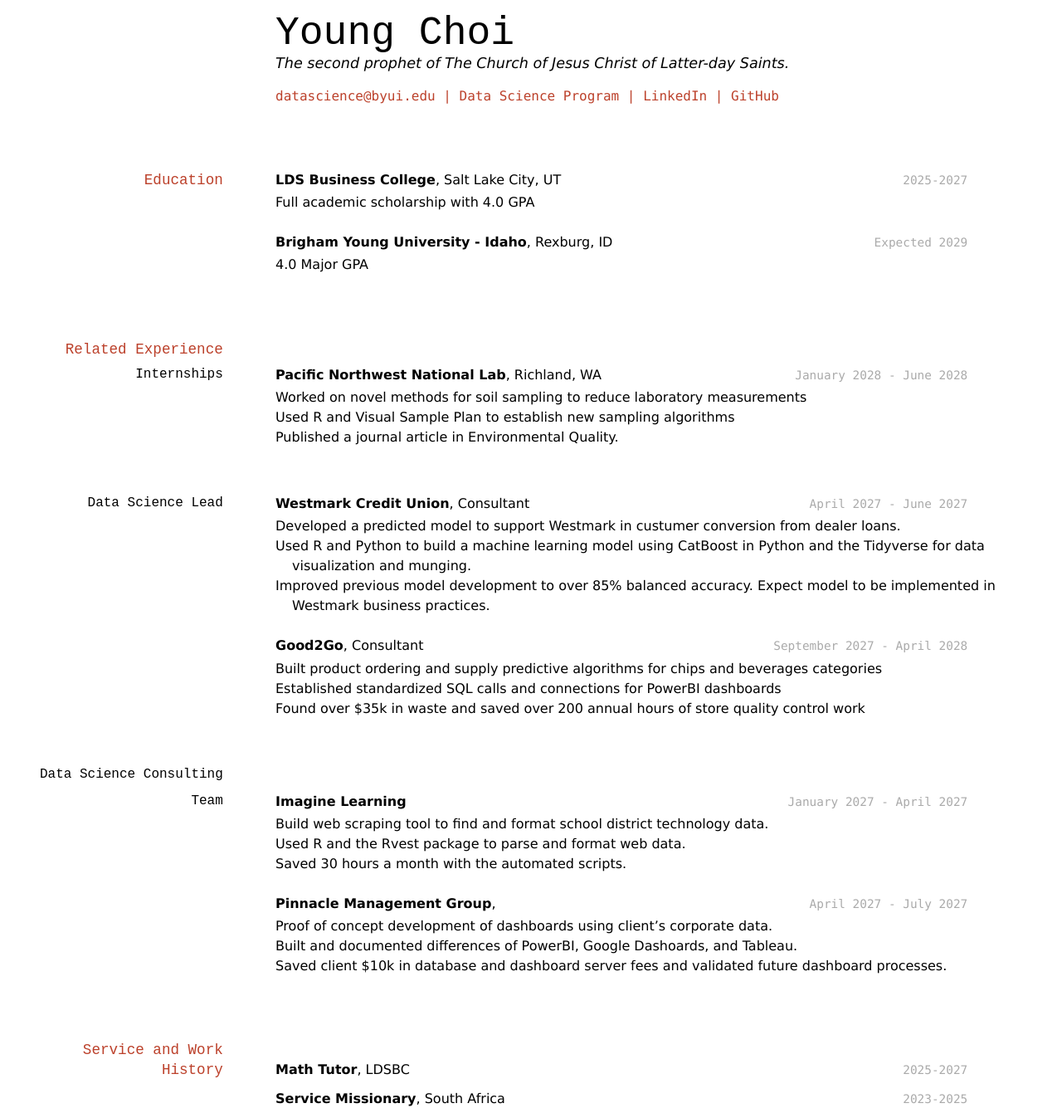
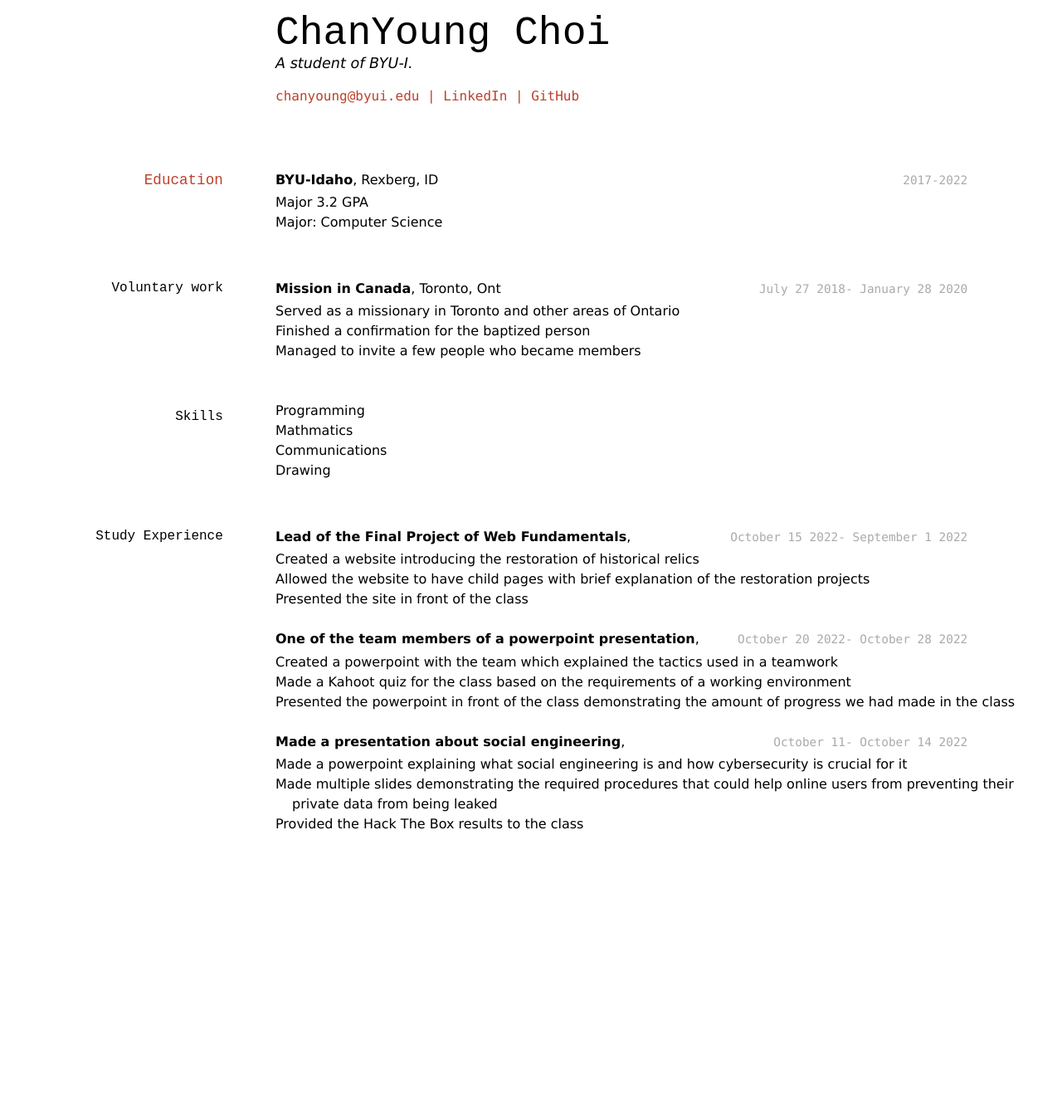
Before and after one commit to chanyoung1999/chanyoung1999_resume_test, a Jekyll site: the page built from docs/index.md, in a window 1280 px wide. Shown: the whole page at 83% size. Built offline with Jekyll 4.4.1, drawn with Linux system fonts in a browser that asks for light colours; after the commit the page ends 1029 px from its top, so only the background shows below that.

Commit message:
Add files via upload

```diff
--- a/docs/index.md
+++ b/docs/index.md
@@ -1,85 +1,70 @@
 ---
 layout: cv
-title: Brigham Young's Resume
+title: ChanYoung Choi's Resume
 ---
-# Young Choi
-The second prophet of The Church of Jesus Christ of Latter-day Saints.
+# ChanYoung Choi
+A student of BYU-I.
 
 <div id="webaddress">
-<a href="datascience@byui.edu">datascience@byui.edu</a>
-| <a href="https://byuidatascience.github.io/development.html">Data Science Program</a>
-| <a href="https://www.linkedin.com/groups/13537407/">LinkedIn</a>
-| <a href="https://github.com/byuids-resumes">GitHub</a>
+<a href="chanyoung@byui.edu">chanyoung@byui.edu</a>
+| <a href="https://www.linkedin.com/in/chan-choi-b1190597/">LinkedIn</a>
+| <a href="https://github.com/chanyoung1999">GitHub</a>
 </div>
 
 <!-- https://www.monique.tech/the-art-of-markdown -->
 
 ## Education
 
-`2025-2027`
-__LDS Business College__, Salt Lake City, UT
+`2017-2022`
+__BYU-Idaho__, Rexberg, ID
 
-- Full academic scholarship with 4.0 GPA
-
-`Expected 2029`
-__Brigham Young University - Idaho__, Rexburg, ID
-
-- 4.0 Major GPA
+- Major 3.2 GPA
+- Major: Computer Science
 
 
-## Related Experience
 
-### Internships
+### Voluntary work
 
-`January 2028 - June 2028`
-__Pacific Northwest National Lab__, Richland, WA
+`July 27 2018- January 28 2020`
+__Mission in Canada__, Toronto, Ont
 
-- Worked on novel methods for soil sampling to reduce laboratory measurements
-- Used R and Visual Sample Plan to establish new sampling algorithms
-- Published a journal article in Environmental Quality.
-
-### Data Science Lead
-
-`April 2027 - June 2027`
-__Westmark Credit Union__, Consultant
-
-- Developed a predicted model to support Westmark in custumer conversion from dealer loans.
-- Used R and Python to build a machine learning model using CatBoost in Python and the Tidyverse for data visualization and munging.
-- Improved previous model development to over 85% balanced accuracy. Expect model to be implemented in Westmark business practices.
-
-`September 2027 - April 2028`
-__Good2Go__, Consultant
-
-- Built product ordering and supply predictive algorithms for chips and beverages categories
-- Established standardized SQL calls and connections for PowerBI dashboards
-- Found over $35k in waste and saved over 200 annual hours of store quality control work
-
-### Data Science Consulting Team
-
-`January 2027 - April 2027`
-__Imagine Learning__
-
-- Build web scraping tool to find and format school district technology data.
-- Used R and the Rvest package to parse and format web data.
-- Saved 30 hours a month with the automated scripts.
-
-`April 2027 - July 2027`
-__Pinnacle Management Group__,
-
-- Proof of concept development of dashboards using client's corporate data.
-- Built and documented differences of PowerBI, Google Dashoards, and Tableau.
-- Saved client $10k in database and dashboard server fees and validated future dashboard processes.
+- Served as a missionary in Toronto and other areas of Ontario
+- Finished a confirmation for the baptized person
+- Managed to invite a few people who became members
 
 
-## Service and Work History
-
-`2025-2027`
-__Math Tutor__, LDSBC
 
 
-`2023-2025`
-__Service Missionary__, South Africa
+### Skills
 
+- Programming
+- Mathmatics
+- Communications
+- Drawing
+
+### Study Experience
+
+`October 15 2022- September 1 2022`
+__Lead of the Final Project of Web Fundamentals__,
+
+- Created a website introducing the restoration of historical relics
+- Allowed the website to have child pages with brief explanation of the restoration projects
+- Presented the site in front of the class
+
+
+`October 20 2022- October 28 2022`
+__One of the team members of a powerpoint presentation__,
+
+- Created a powerpoint with the team which explained the tactics used in a teamwork
+- Made a Kahoot quiz for the class based on the requirements of a working environment
+- Presented the powerpoint in front of the class demonstrating the amount of progress we had made in the class
+
+`October 11- October 14 2022`
+__Made a presentation about social engineering__,
+
+- Made a powerpoint explaining what social engineering is and how cybersecurity is crucial for it
+- Made multiple slides demonstrating the required procedures that could help online users from preventing their private data from being leaked
+- Provided the Hack The Box results to the class
 
 
 <!-- ### Footer
```
